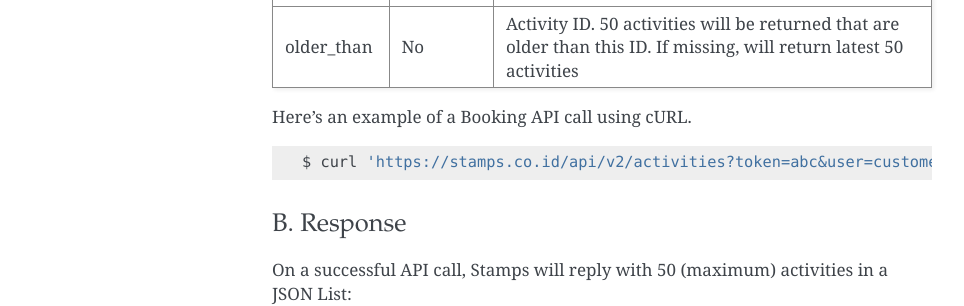
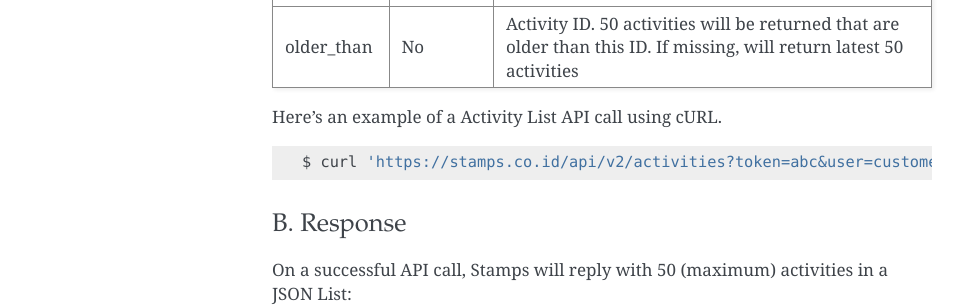
Before and after one commit to ui/stamps-api-docs, a Sphinx documentation site: the page built from source/activity_api.rst, in a window 1280 px wide and 900 px high, scrolled down 301 px. Shown: the part 155-461 px from the top of the window, without its empty margins (148-1112 px from the left). Built offline with Sphinx 7.4.7, drawn with Linux system fonts in a browser that asks for light colours.

Commit message:
fix wrong api name and newline before every opening bracket

```diff
--- a/source/activity_api.rst
+++ b/source/activity_api.rst
@@ -22,7 +22,7 @@ token               Yes         Merchant's Authentication token
 older_than          No          Activity ID. 50 activities will be returned that are older than this ID. If missing, will return latest 50 activities
 =================== =========== =======================
 
-Here's an example of a Booking API call using cURL.
+Here's an example of a Activity List API call using cURL.
 
 .. code-block :: bash
 
@@ -70,7 +70,8 @@ If transaction is successful(JSON):
             "status":2,
             "store":"Tes Store",
             "store_display_name":""
-        }, {
+        },
+        {
             "id":2588920,"type":1,
             "created":"2020-12-02T08:40:00+00:00",
             "created_timestamp":1606898400,
@@ -81,7 +82,8 @@ If transaction is successful(JSON):
             "status":1,
             "store":"Campaign Microsite",
             "store_display_name":"Campaign Microsite"
-        }, {
+        },
+        {
             "id":2588910,
             "type":1,
             "created":"2020-12-02T07:35:58+00:00",
@@ -93,7 +95,8 @@ If transaction is successful(JSON):
             "status":1,
             "store":"Campaign Microsite",
             "store_display_name":"Campaign Microsite"
-        }, {
+        },
+        {
             "id":2587493,
             "type":1,
             "created":"2020-12-01T03:40:40+00:00",
@@ -105,7 +108,8 @@ If transaction is successful(JSON):
             "status":2,
             "store":"Tes Store",
             "store_display_name":""
-        }, {
+        },
+        {
             "id":2587476,
             "type":1,
             "created":"2020-12-01T03:00:06+00:00",
@@ -116,7 +120,8 @@ If transaction is successful(JSON):
             "name":"Update Database Voucher IDR 100,000",
             "status":2,
             "store":"Tes Store","store_display_name":""
-        }, {
+        },
+        {
             "id":2375302,
             "type":1,
             "created":"2020-06-18T05:26:08+00:00",
```
